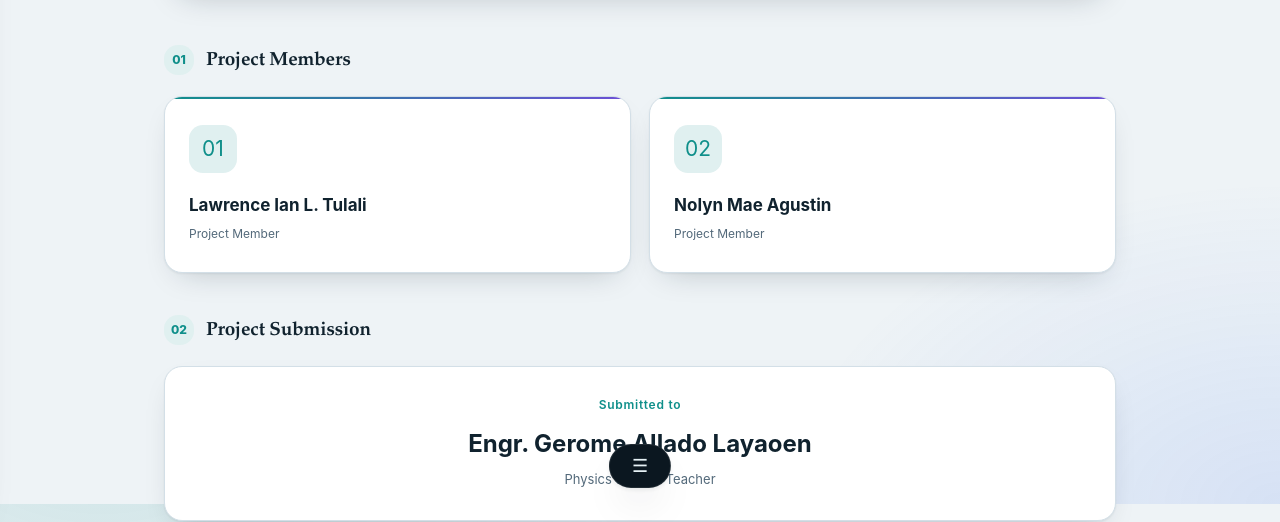
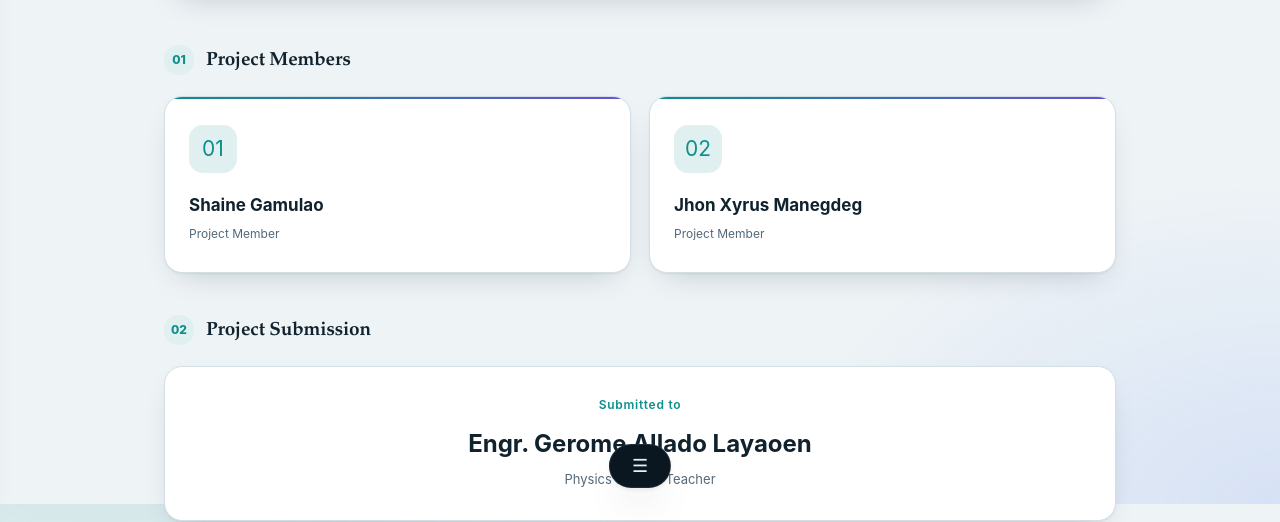
Before and after one commit to shaineduquegamulao-debug/Therm, a plain HTML site: page credits.html in a window 1280 px wide. Shown: the part 296-818 px from the top of the page. Drawn offline with Linux system fonts and the light colour scheme.

Commit message:
Update credits.html

```diff
--- a/credits.html
+++ b/credits.html
@@ -353,7 +353,7 @@ footer {
             <article class="member-card">
                 <div class="member-icon">01</div>
                 <div class="member-name">
-                    Lawrence Ian L. Tulali
+                   Shaine Gamulao
                 </div>
                 <div class="member-role">
                     Project Member
@@ -363,7 +363,7 @@ footer {
             <article class="member-card">
                 <div class="member-icon">02</div>
                 <div class="member-name">
-                    Nolyn Mae Agustin
+                    Jhon Xyrus Manegdeg
                 </div>
                 <div class="member-role">
                     Project Member
```
